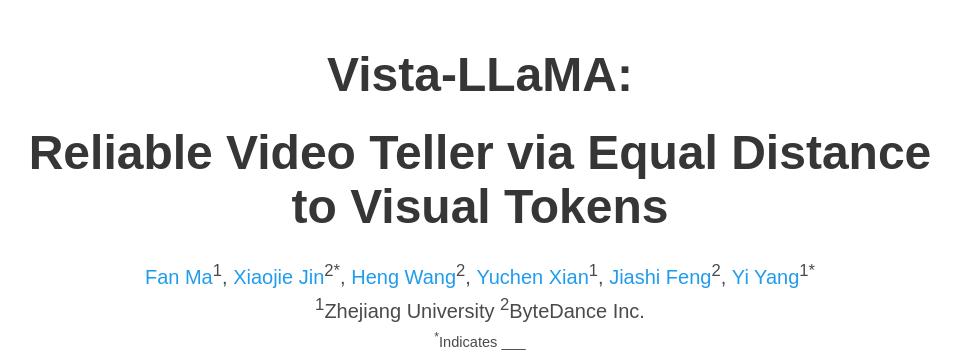
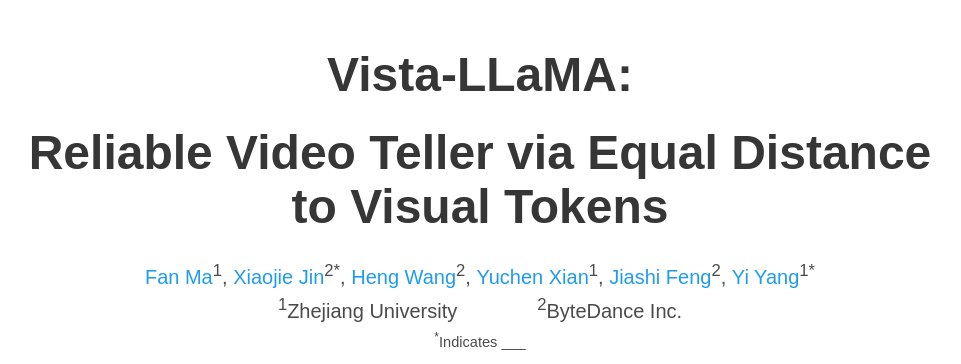
Before and after one commit to JINXXIAN/Vista-LLaMA, a plain HTML site: page index.html in a window 1280 px wide. Shown: the top 364 px of the page, without its empty margins (160-1121 px from the left). Drawn offline with nearby package versions, Linux system fonts and the light colour scheme; some icons are missing; a web font is replaced by a local one.

Commit message:
Update index.html

```diff
--- a/index.html
+++ b/index.html
@@ -72,7 +72,7 @@
                   </div>
 
                   <div class="is-size-5 publication-authors">
-                    <span class="author-block"><sup>1</sup>Zhejiang University      <sup>2</sup>ByteDance Inc.</span>
+                    <span class="author-block"><sup>1</sup>Zhejiang University&emsp;&emsp;&emsp;&emsp;<sup>2</sup>ByteDance Inc.</span>
                     <span class="eql-cntrb"><small><br><sup>*</sup>Indicates ___</small></span>
                   </div>
 
```
